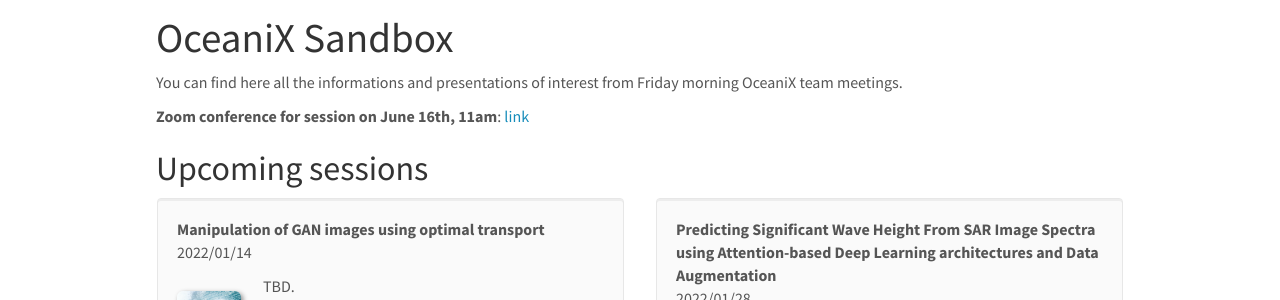
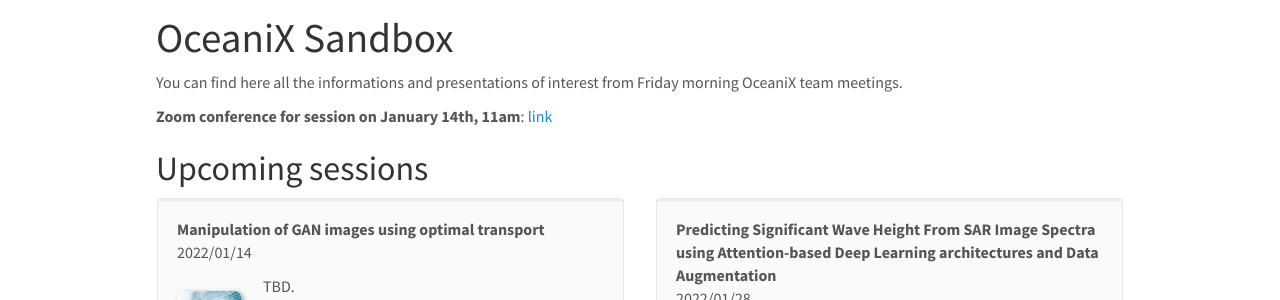
Before and after one commit to CIA-Oceanix/CIA-Oceanix.github.io, a Jekyll site: the page built from _pages/oceanix_sandbox.md, in a window 1280 px wide and 900 px high. Shown: the part 150-450 px from the top of the window. Built offline with Jekyll 4.4.1, drawn with Linux system fonts in a browser that asks for light colours; nearby versions of some CDN libraries.

Commit message:
Update oceanix_sandbox.md

```diff
--- a/_pages/oceanix_sandbox.md
+++ b/_pages/oceanix_sandbox.md
@@ -13,7 +13,7 @@
 
 You can find here all the informations and presentations of interest from Friday morning OceaniX team meetings.
 
-**Zoom conference for session on June 16th, 11am**: [link](https://imt-atlantique.zoom.us/j/8973141539?pwd=U3BZODNZOCtJUmhITkZ1MTVRVVN3QT09)
+**Zoom conference for session on January 14th, 11am**: [link](https://imt-atlantique.zoom.us/j/8973141539?pwd=U3BZODNZOCtJUmhITkZ1MTVRVVN3QT09)
 
 ## Upcoming sessions
 
```
